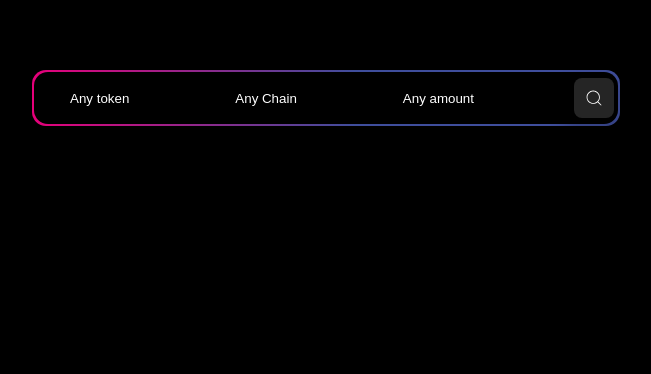
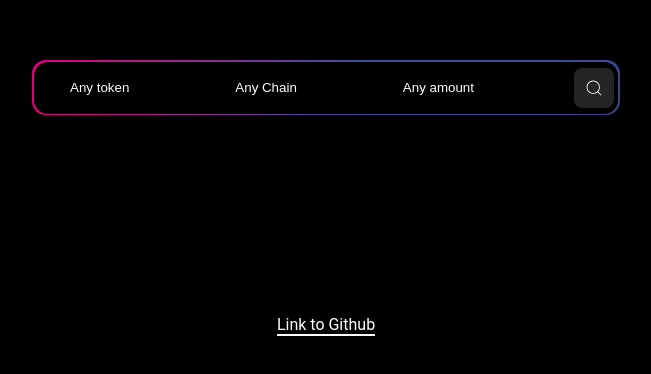
Before and after one commit to ap211unitech/Polkadex-Frontend-Challange, a Next.js app: page / in a window 1280 px wide. Shown: the part 302-676 px from the top of the page, without its empty margins (314-965 px from the left). Built offline with nearby package versions, Linux system fonts and the light colour scheme.

Commit message:
Added github link to demo webpage

```diff
--- a/pages/index.jsx
+++ b/pages/index.jsx
@@ -103,6 +103,10 @@ export default function Home() {
         </motion.div>
       }
 
+      <a href="https://github.com/ap211unitech/Polkadex-Frontend-Challange" target="_blank" style={{ color: 'white', position: 'relative', bottom: -200, borderBottom: '2px solid white' }}>
+        Link to Github
+      </a>
+
     </Container>
   )
 }
```
